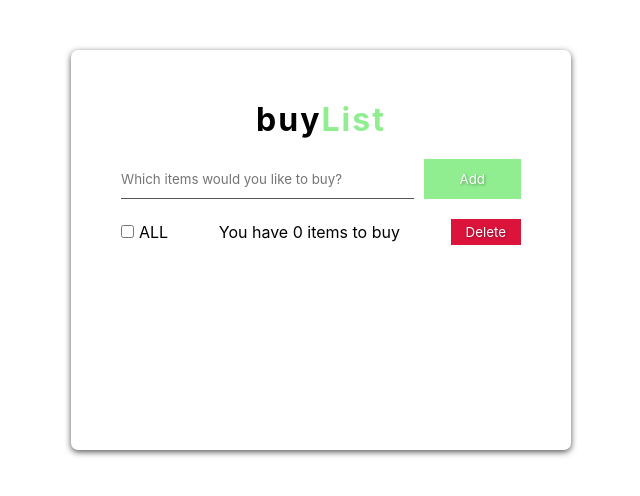
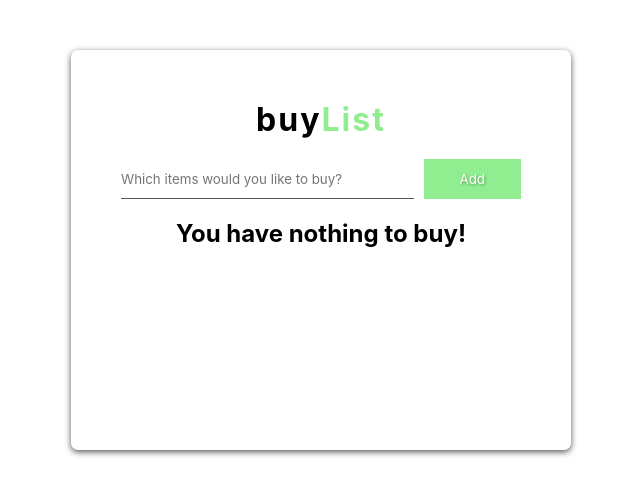
Before and after one commit to alvaro-j/buylist-2.0, a React (Create React App) app: page / in a window 1280 px wide. Shown: the top 496 px of the page, without its empty margins (319-959 px from the left). Built offline with nearby package versions, Linux system fonts and the light colour scheme.

Commit message:
add h2 when there is no item to buy

```diff
--- a/src/components/Footer.jsx
+++ b/src/components/Footer.jsx
@@ -4,9 +4,6 @@ import { DataContext } from "./DataProvider";
 
 const Footer = () => {
 	const [items, setItems] = React.useContext(DataContext);
-	const handleDelete = () => {
-		setItems([]);
-	};
 	const [checkAll, setCheckAll] = React.useState(false);
 	const handleCheckAll = () => {
 		const newItems = [...items];
@@ -16,17 +13,30 @@ const Footer = () => {
 		setItems(newItems);
 		setCheckAll(!checkAll);
 	};
+	const handleDeleteItem = () => {
+		const newItems = items.filter((item) => {
+			return item.complete === false;
+		});
+		setItems(newItems);
+		setCheckAll(false);
+	};
 	return (
+		<>
+			{items.length === 0 ? (
+				<h2>You have nothing to buy!</h2>
+			) : (
 				<div className="row">
 					<label htmlFor="all">
-				<input type="checkbox" name="all" id="all" onClick={handleCheckAll} />
+						<input type="checkbox" name="all" id="all" onClick={handleCheckAll} checked={checkAll} />
 						ALL
 					</label>
 					<p>You have {items.length} items to buy</p>
-			<button id="delete" onClick={handleDelete}>
+					<button id="delete" onClick={handleDeleteItem}>
 						Delete
 					</button>
 				</div>
+			)}
+		</>
 	);
 };
 
```
Lines whose indentation alone changed are shown as unchanged.
